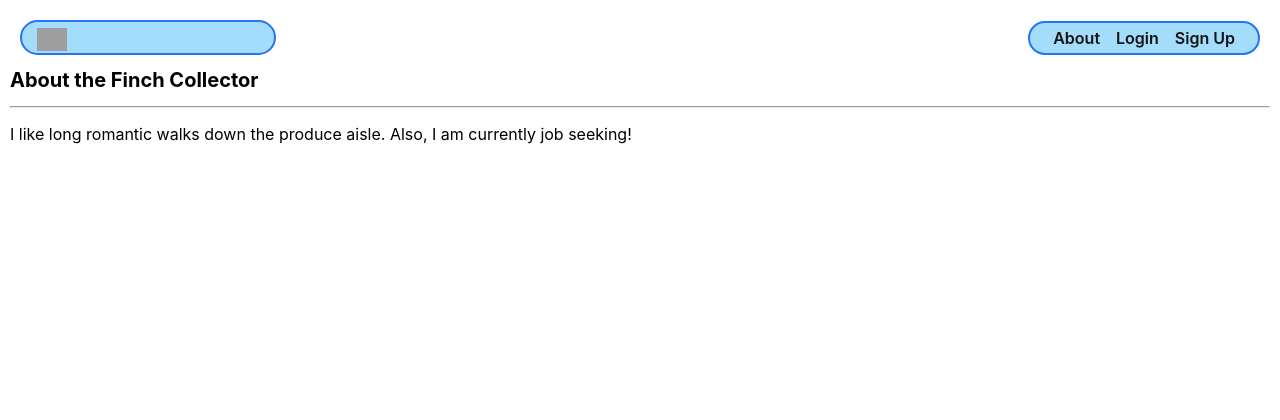
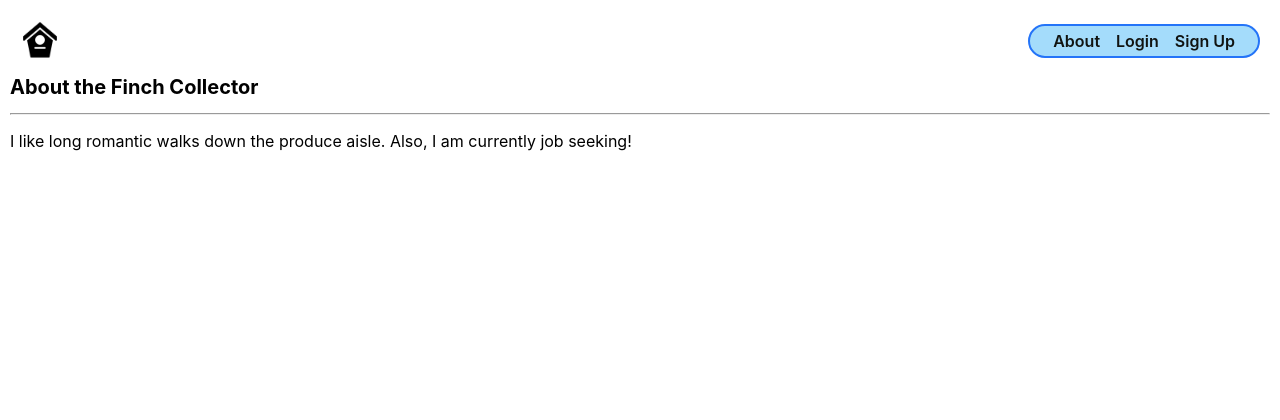
Before and after one commit to cmthecoder/finch-collector, a Django app: page /about/ in a window 1280 px wide. Shown: the top 420 px of the page. Before the commit the page ends 144 px from the top, so only its background shows below. Run offline with Django 4.2, Linux system fonts and the light colour scheme; grey boxes are pictures that could not be loaded.

Commit message:
add bird house

```diff
--- a/main_app/static/css/home.css
+++ b/main_app/static/css/home.css
@@ -23,7 +23,7 @@ main > section {
   max-width: 375px;
 }
 
-.cat-container {
+.finch-container {
   width: 80%;
 }
 
--- a/main_app/templates/base.html
+++ b/main_app/templates/base.html
@@ -12,14 +12,14 @@
 </head>
 <body>
   <header>
-    <div class="header-logo-container">
+    {% comment %} <div class="header-logo-container"> {% endcomment %}
       <a href="/">
         <img
-        src="{% static 'images/animal-gaa8ee54b4_1920_adobe_express.svg'%}" width="30px"
-        alt="A Finch"
+        src="{% static 'images/icons8-birdhouse-100.png'%}" width="40px"
+        alt="A birdhouse"
       >
       </a>
-    </div>
+    {% comment %} </div> {% endcomment %}
     <nav>
       <ul>
         {% if user.is_authenticated %}
```
Also changed, not shown: main_app/static/css/finches/finch-index.css (line endings or trailing spaces), main_app/static/images/icons8-birdhouse-100.png (added).
